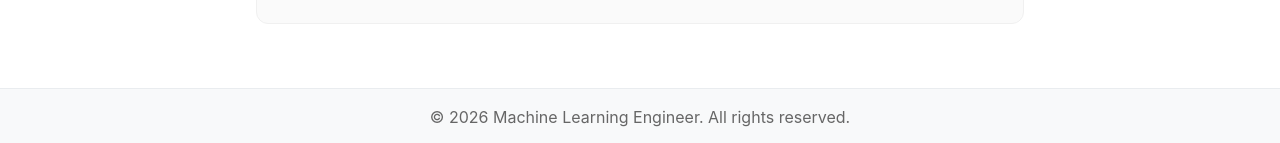
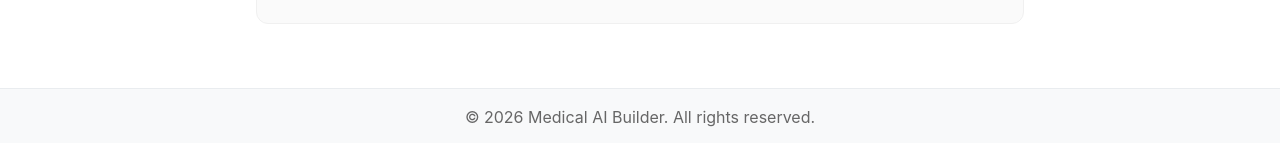
Before and after one commit to sotoblanco/blog, a Jekyll site: the page built from docs/notes.md, in a window 1280 px wide. Shown: the part 873-1016 px from the top of the page. Built offline with Jekyll 4.4.1, drawn with Linux system fonts in a browser that asks for light colours.

Commit message:
Update site narrative: Medical AI Builder identity (Mérida, Venezuela)

```diff
--- a/docs/_config.yml
+++ b/docs/_config.yml
@@ -1,5 +1,5 @@
-title: Machine Learning Engineer
-description: Independent AI Consultant with 7+ years of experience
+title: Medical AI Builder
+description: Bridging Medicine & AI from First Principles
 url: "https://sotoblanco.github.io"
 baseurl: "/blog"
 
```
Also changed, not shown: docs/index.md (+4 -1 lines).
